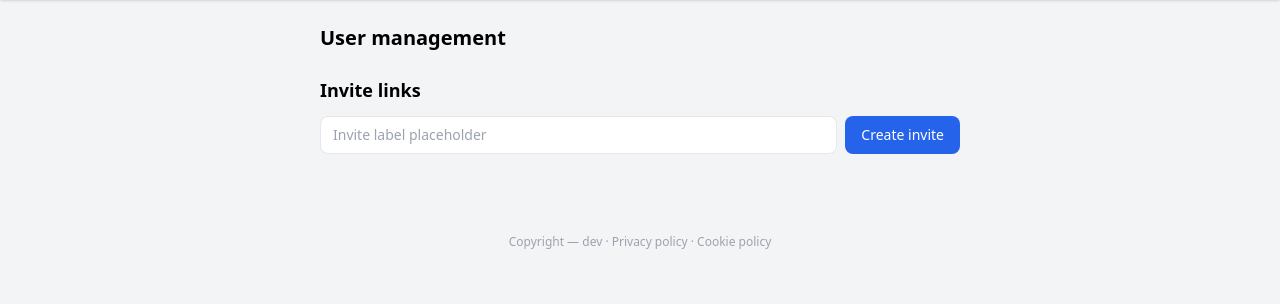
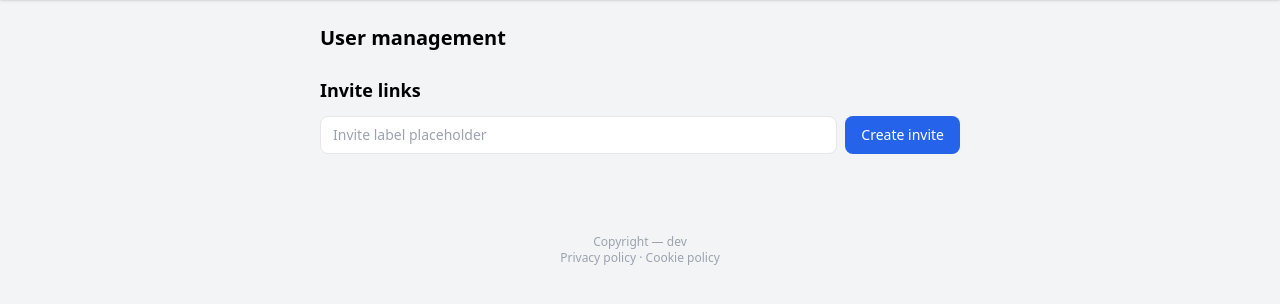
Before and after one commit to geertmeersman/tricount-web, a Flask app: page /admin in a window 1280 px wide. Shown: the part 52-356 px from the top of the page. Run offline with Flask 3, Linux system fonts and the light colour scheme; the visitor is signed in with stand-in values (Sample User, id 1); data that the repository does not hold is empty.

Commit message:
chore: update footer layout to improve readability

```diff
--- a/templates/base.html
+++ b/templates/base.html
@@ -91,7 +91,7 @@
 
 <footer class="text-center text-xs text-gray-400 py-6 mt-4">
   {{ _("Copyright", year=now.year) }} &mdash; <a href="https://github.com/geertmeersman/tricount-web/releases/tag/{{ version }}" target="_blank" class="hover:text-gray-600">{{ version }}</a>
-  <span class="mx-2">&middot;</span>
+  <br>
   <a href="{{ url_for('privacy') }}" class="hover:text-gray-600">{{ _("Privacy policy") }}</a>
   <span class="mx-2">&middot;</span>
   <a href="{{ url_for('cookies') }}" class="hover:text-gray-600">{{ _("Cookie policy") }}</a>
```
